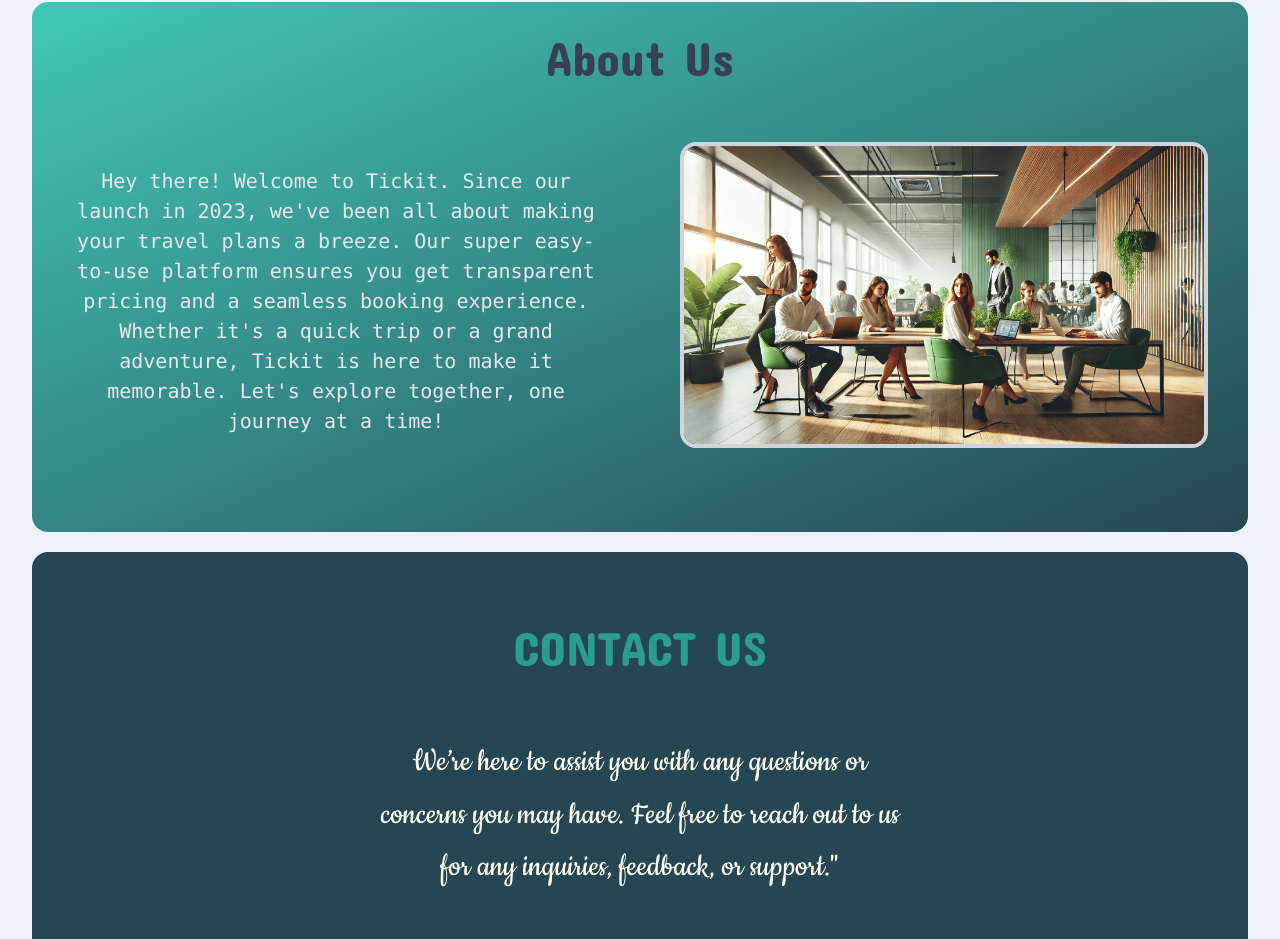
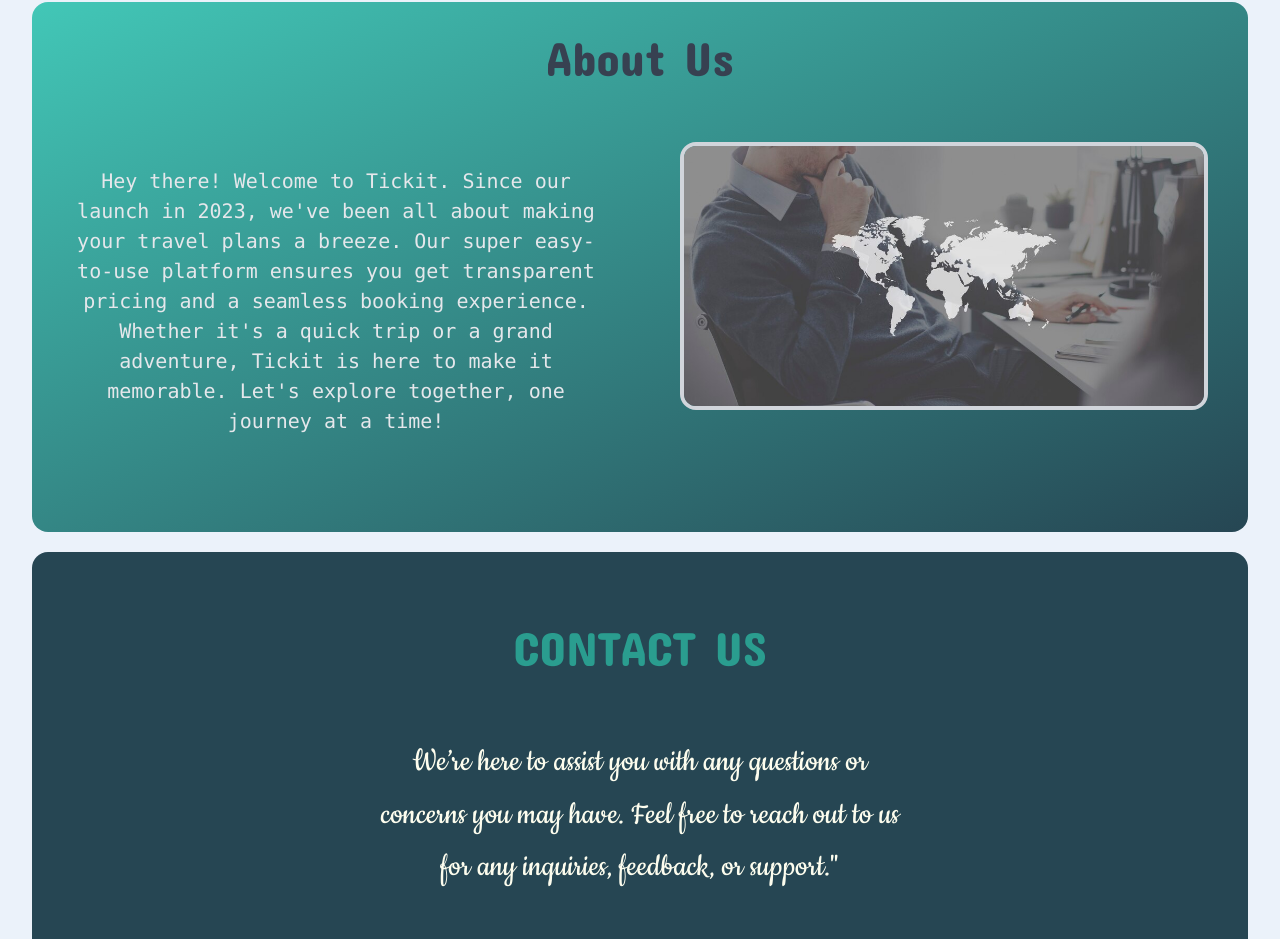
Before and after one commit to AMDHAAROON/Tourism-website, a website: page src/index.html in a window 1280 px wide. Shown: the part 4533-5472 px from the top of the page. Drawn offline with Linux system fonts and the light colour scheme; a web font is replaced by a local one.

```diff
--- a/src/index.html
+++ b/src/index.html
@@ -408,7 +408,7 @@
             <h2>Hey there! Welcome to Tickit. Since our launch in 2023, we've been all about making your travel plans a breeze. Our super easy-to-use platform ensures you get transparent pricing and a seamless booking experience. Whether it's a quick trip or a grand adventure, Tickit is here to make it memorable. Let's explore together, one journey at a time!</h2>
            </div>
            <div class="hidden md:block w-1/2  p-10 ">
-            <img src="/src/assets/about us.webp" class="rounded-2xl border-4 border-gray-300" alt="">
+            <img src="/src/assets/aboutus.jpg" class="rounded-2xl border-4 border-gray-300" alt="">
            </div>
         </div>
            </div>
```
Also changed, not shown: src/assets/aa.webp (renamed from src/assets/about us.webp), src/assets/aboutus.jpg (renamed from src/assets/about us 1.jpg).
